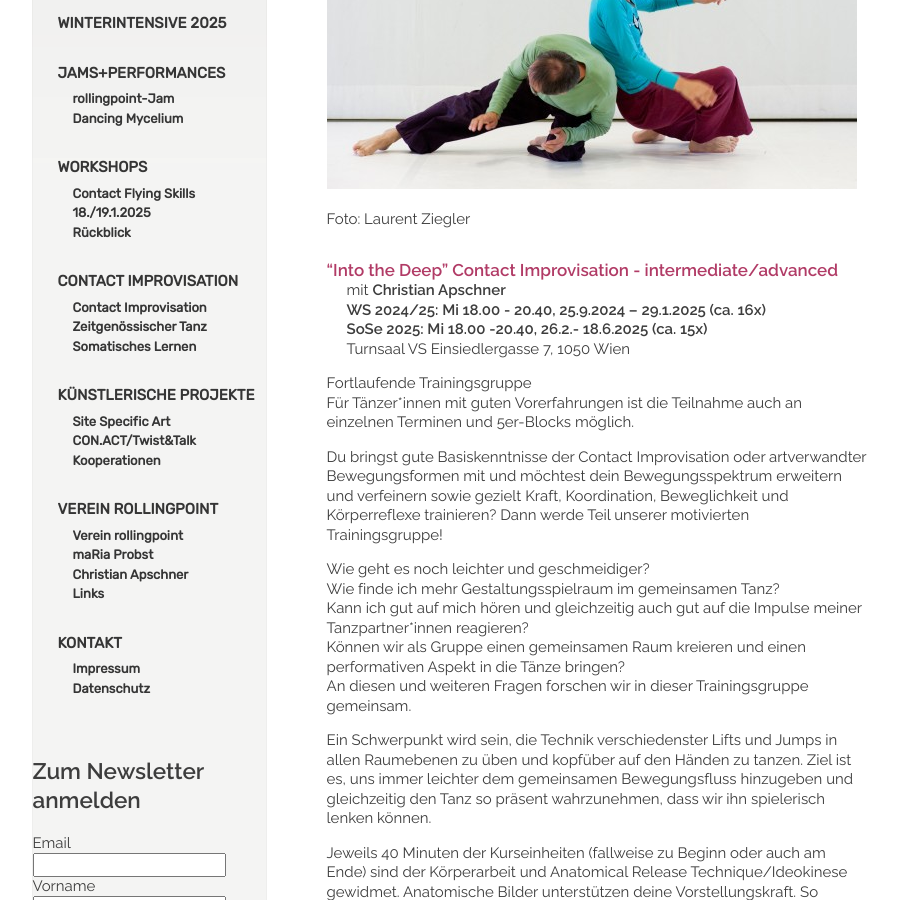
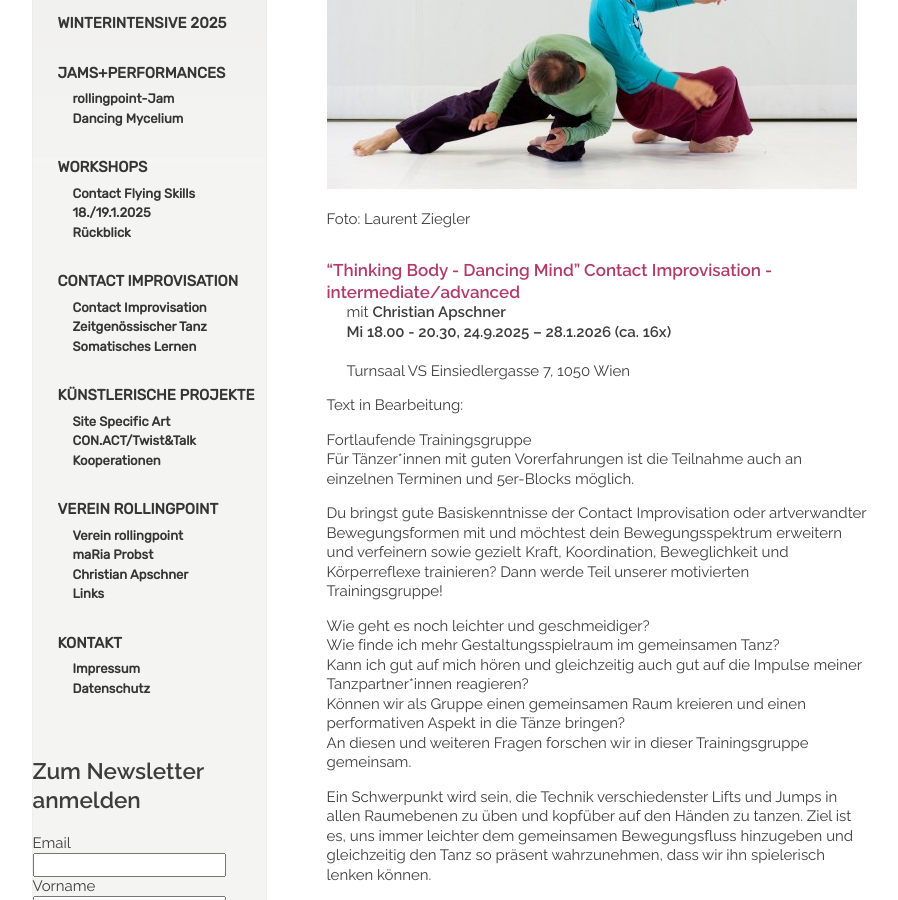
Before and after one commit to manulari/rollingpointat, a Jekyll site: the page built from _pages_de/contactadv.md, in a window 1280 px wide and 900 px high, scrolled down 304 px. Shown: the whole window, without its empty margins (152-1050 px from the left). Built offline with Jekyll 4.4.1, drawn with Linux system fonts in a browser that asks for light colours; comment, search, counter and statistics services are not loaded.

Commit message:
Update page (de) “contactadv”

```diff
--- a/_pages_de/contactadv.md
+++ b/_pages_de/contactadv.md
@@ -7,12 +7,14 @@ language: de
 
 Foto: Laurent Ziegler
 
-#### **“Into the Deep” Contact Improvisation - intermediate/advanced**
+#### **“Thinking Body - Dancing Mind” Contact Improvisation - intermediate/advanced**
 
 mit **Christian Apschner**\
-**WS 2024/25: Mi 18.00 - 20.40, 25.9.2024 – 29.1.2025 (ca. 16x)**\
-**SoSe 2025: Mi 18.00 -20.40, 26.2.- 18.6.2025 (ca. 15x)**\
+**Mi 18.00 - 20.30, 24.9.2025 – 28.1.2026 (ca. 16x)**\
+\
 Turnsaal VS Einsiedlergasse 7, 1050 Wien
+
+Text in Bearbeitung:
 
 Fortlaufende Trainingsgruppe\
 Für Tänzer*innen mit guten Vorerfahrungen ist die Teilnahme auch an einzelnen Terminen und 5er-Blocks möglich.
```
